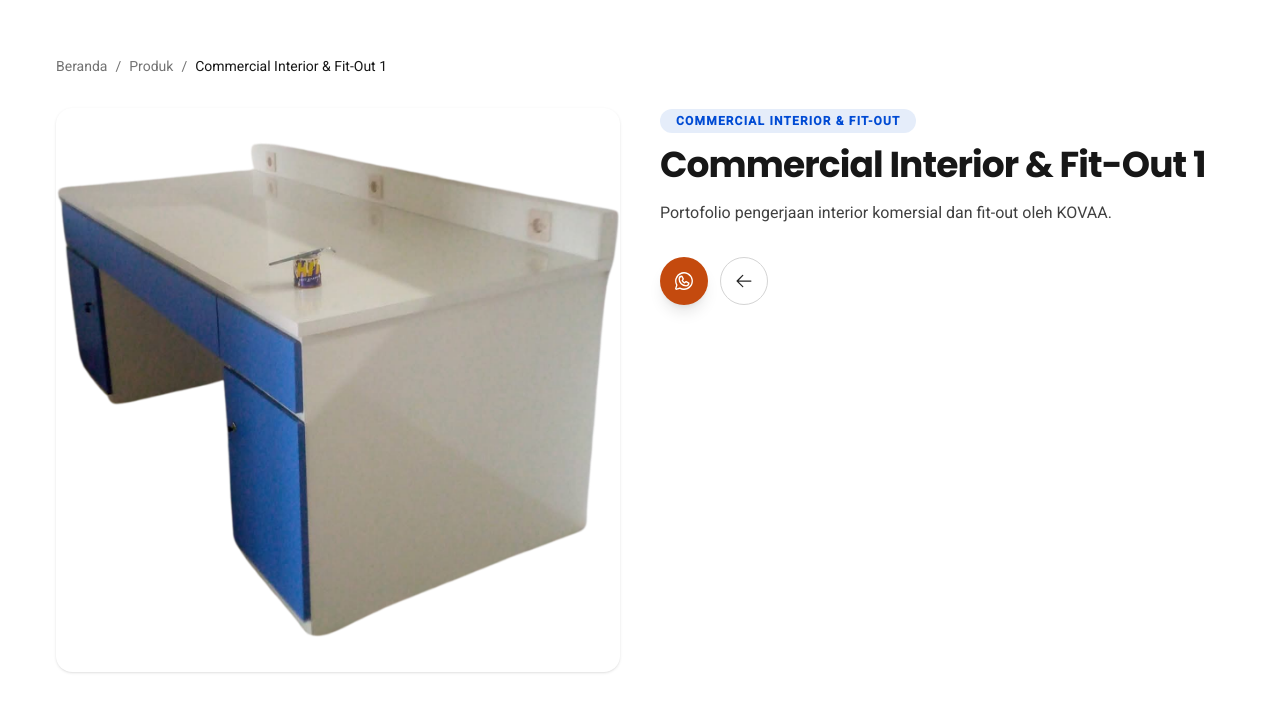
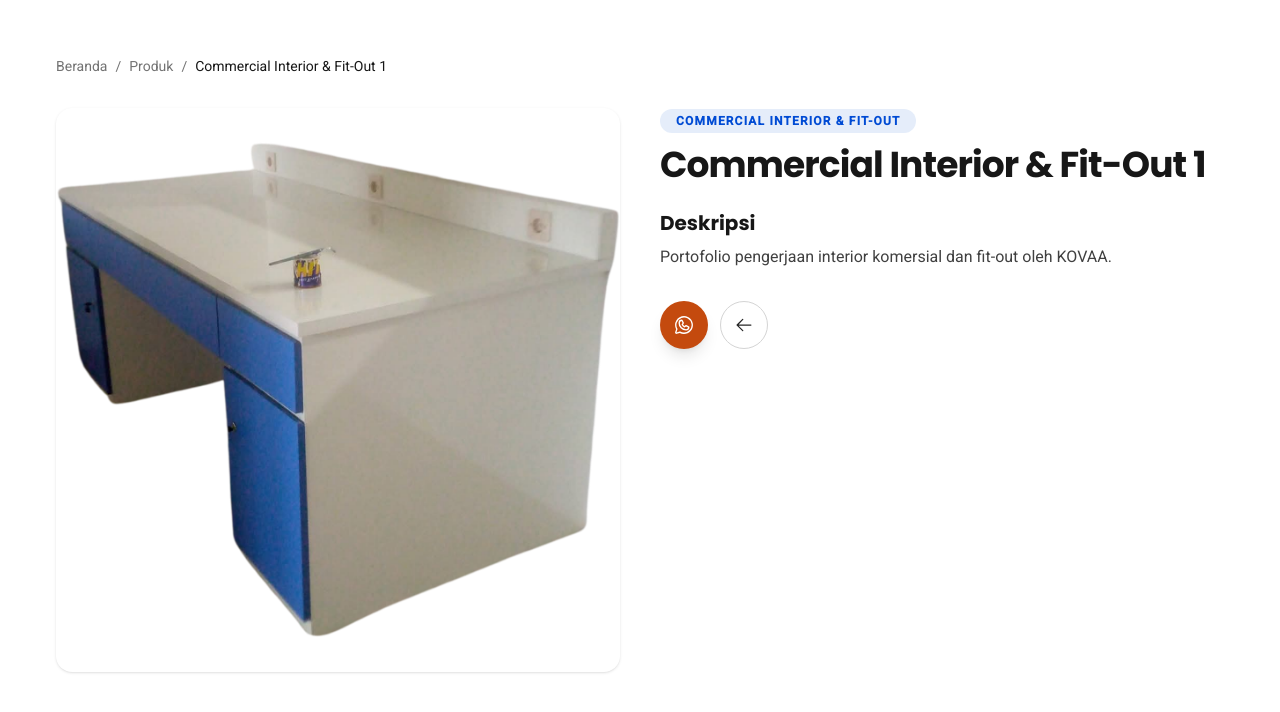
Before and after one commit to dedengine/kovaa-company-profile, a Next.js app in the folder website/: page /produk/commercial-interior-fit-out-1 in a window 1280 px wide. Shown: the top 712 px of the page. Built offline with nearby package versions, Linux system fonts and the light colour scheme.

Commit message:
feat: add description subheading to product detail
Show a Deskripsi/Description subheading above the short product description on detail pages, replacing the removed specifications section.

```diff
--- a/website/components/product-detail.tsx
+++ b/website/components/product-detail.tsx
@@ -57,7 +57,10 @@ export function ProductDetail({ product }: { product: Product }) {
           <h1 className="mt-3 font-heading text-3xl font-bold tracking-tight text-neutral-900 dark:text-white md:text-4xl">
             {product.name[lang]}
           </h1>
-          <p className="mt-4 text-neutral-700 dark:text-neutral-300">{product.description[lang]}</p>
+          <h2 className="mt-6 font-heading text-xl font-bold text-neutral-900 dark:text-white">
+            {t('detail.descriptionTitle')}
+          </h2>
+          <p className="mt-2 text-neutral-700 dark:text-neutral-300">{product.description[lang]}</p>
 
 
           <div className="mt-8 hidden items-center gap-3 md:flex">
--- a/website/lib/i18n.ts
+++ b/website/lib/i18n.ts
@@ -144,6 +144,7 @@ export const dictionary = {
         detail: {
             home: 'Beranda',
             productsCrumb: 'Produk',
+            descriptionTitle: 'Deskripsi',
             specsTitle: 'Spesifikasi',
             askViaWa: 'Tanya Produk Ini',
             back: 'Kembali ke Semua Produk',
@@ -312,6 +313,7 @@ export const dictionary = {
         detail: {
             home: 'Home',
             productsCrumb: 'Products',
+            descriptionTitle: 'Description',
             specsTitle: 'Specifications',
             askViaWa: 'Ask About This Product',
             back: 'Back to All Products',
```
Also changed, not shown: 1 other file (tests, documents, lock files or other folders).
